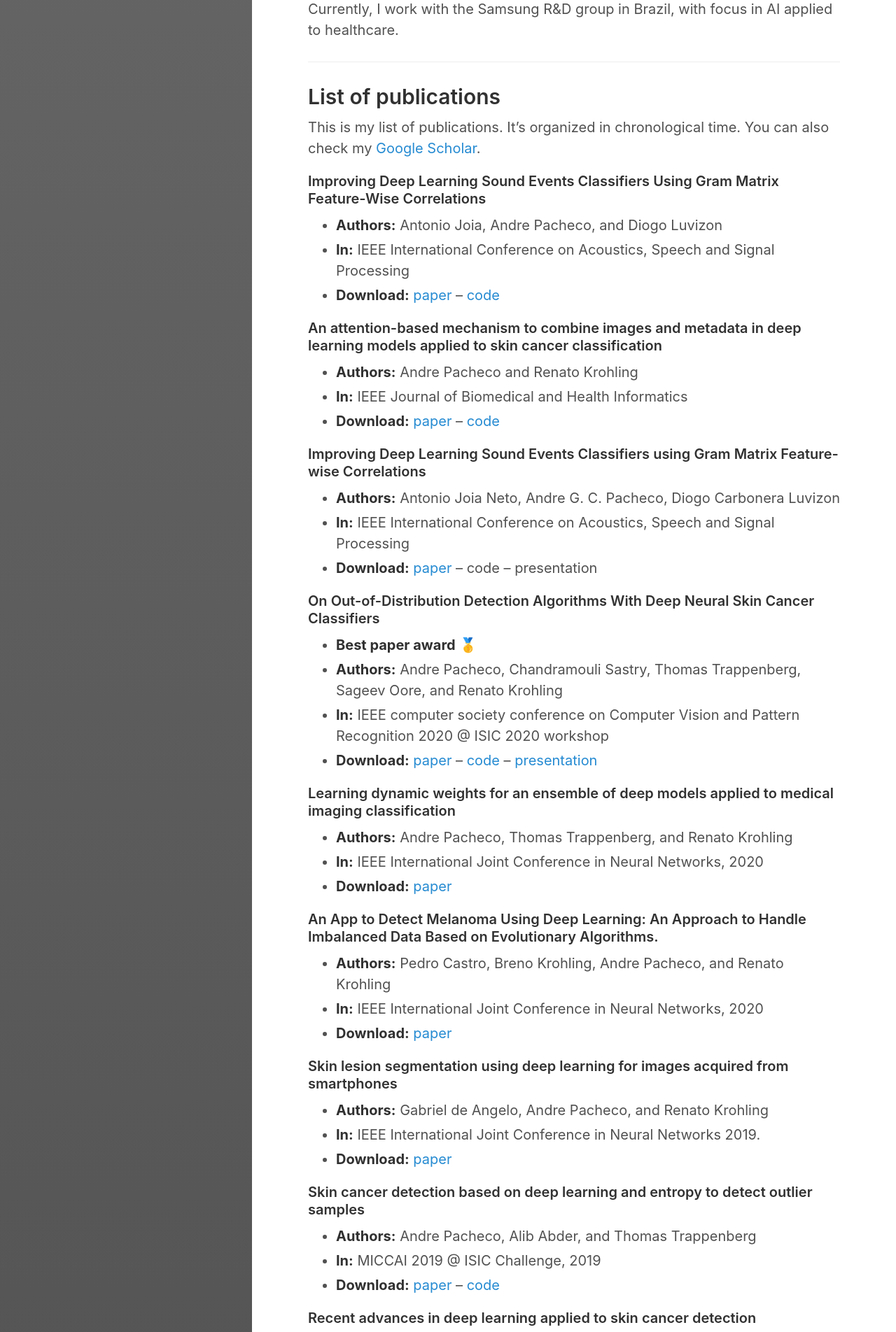
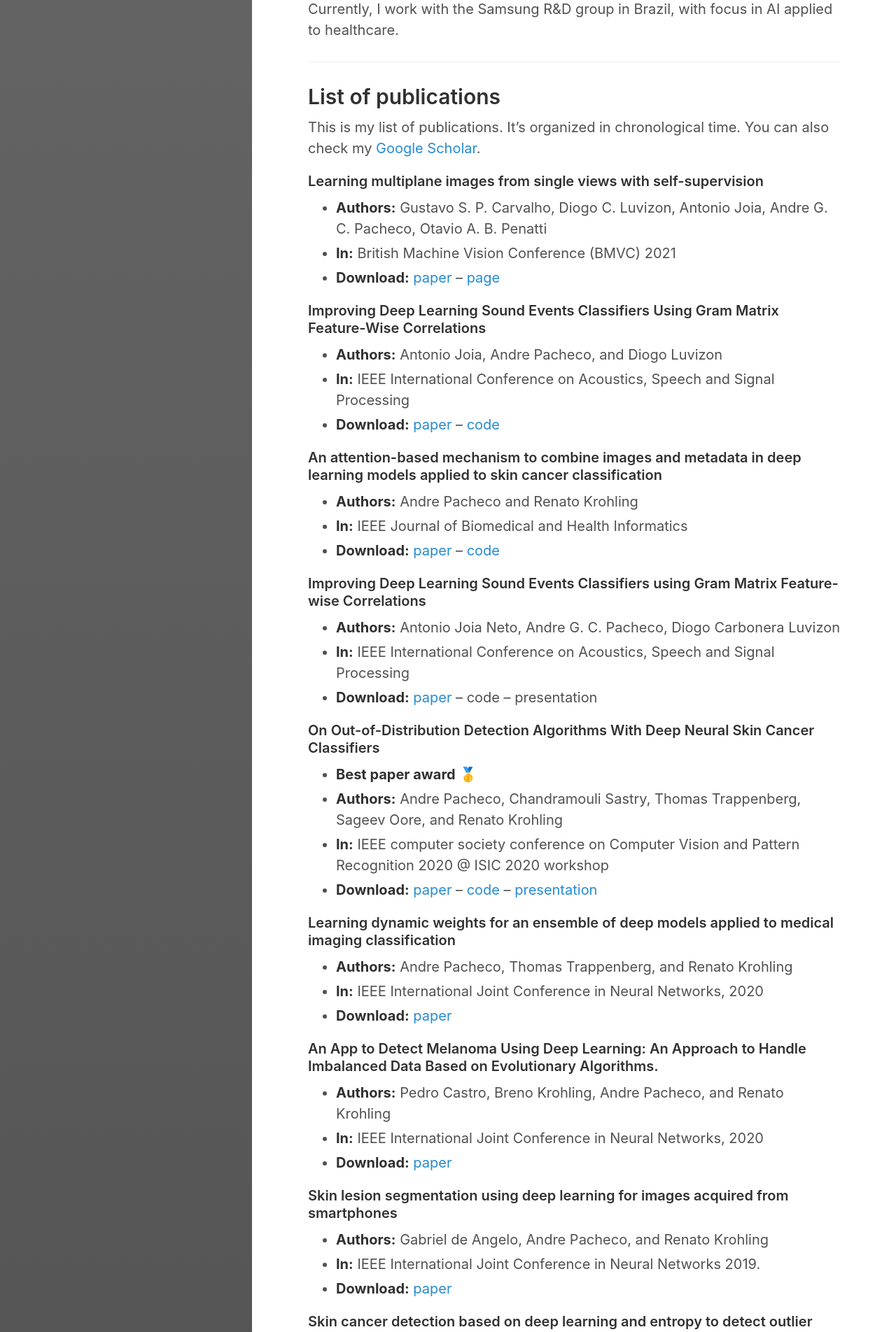
Before and after one commit to paaatcha/paaatcha.github.io, a Jekyll site: the page built from research.md, in a window 1280 px wide. Shown: the part 512-2416 px from the top of the page at 70% size. Built offline with Jekyll 4.4.1, drawn with Linux system fonts in a browser that asks for light colours; some of the changed text lies outside the part shown.

Commit message:
bmvc paper

```diff
--- a/research.md
+++ b/research.md
@@ -23,6 +23,12 @@ ___
 
 ## List of publications
 This is my list of publications. It's organized in chronological time. You can also check my [Google Scholar](https://scholar.google.com/citations?user=OVhpuAgAAAAJ&hl=en).
+
+
+#### Learning multiplane images from single views with self-supervision
+- **Authors:** Gustavo S. P. Carvalho, Diogo C. Luvizon, Antonio Joia, Andre G. C. Pacheco, Otavio A. B. Penatti
+- **In:** British Machine Vision Conference (BMVC) 2021
+- **Download:** [paper](https://arxiv.org/pdf/2110.09380.pdf) -- [page](https://cyclempi.github.io/)
 
 
 #### Improving Deep Learning Sound Events Classifiers Using Gram Matrix Feature-Wise Correlations
```
